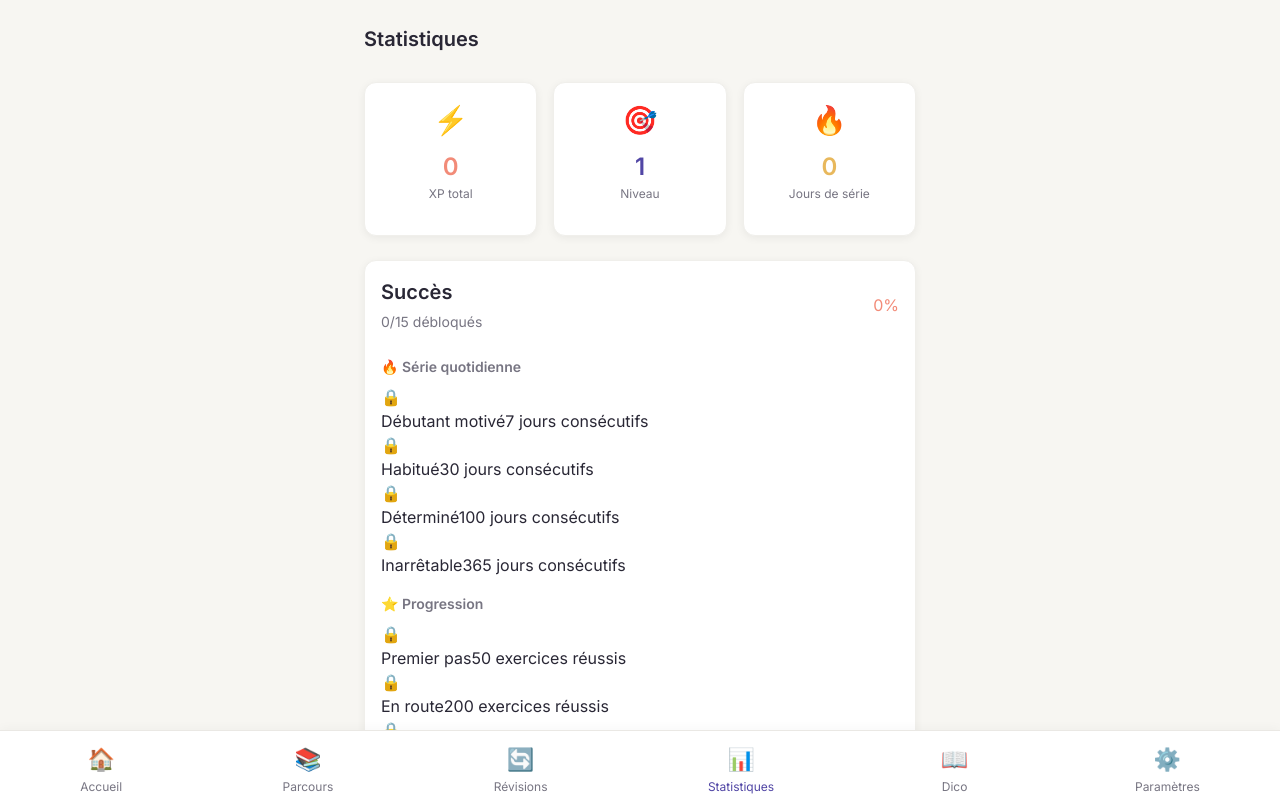
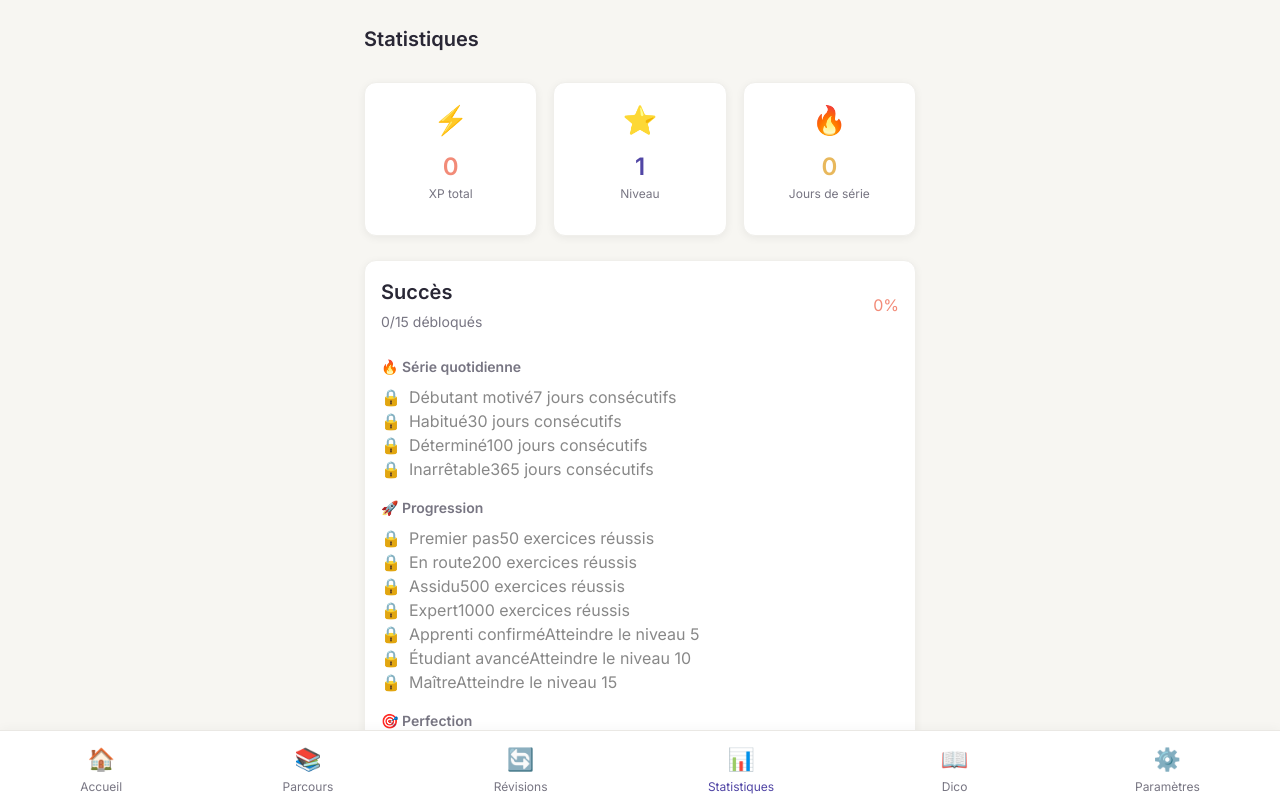
Before and after one commit to Nevens-fr/JapApp, a React (Vite) app: page /statistics in a window 1280 px wide. Shown: the top 798 px of the page. Built offline with nearby package versions, Linux system fonts and the light colour scheme.

Commit message:
lot 9 presqeu ok

```diff
--- a/dev-dist/sw.js
+++ b/dev-dist/sw.js
@@ -78,7 +78,7 @@ define(['./workbox-afac4cd2'], (function (workbox) { 'use strict';
    */
   workbox.precacheAndRoute([{
     "url": "/",
-    "revision": "0.82e8dud7oqk"
+    "revision": "0.qk4tjsvoc4s"
   }], {});
   workbox.cleanupOutdatedCaches();
   workbox.registerRoute(new workbox.NavigationRoute(workbox.createHandlerBoundToURL("/"), {
--- a/src/pages/StatisticsPage.tsx
+++ b/src/pages/StatisticsPage.tsx
@@ -68,7 +68,7 @@ function useAchievements(): Achievement[] {
       id: 'progress-50',
       name: 'Premier pas',
       description: '50 exercices réussis',
-      icon: '⭐',
+      icon: '🚀',
       condition: (s) => s.totalCorrectAnswers >= 50,
       unlocked: false,
       category: 'progression',
@@ -77,7 +77,7 @@ function useAchievements(): Achievement[] {
       id: 'progress-200',
       name: 'En route',
       description: '200 exercices réussis',
-      icon: '⭐',
+      icon: '🚀',
       condition: (s) => s.totalCorrectAnswers >= 200,
       unlocked: false,
       category: 'progression',
@@ -86,7 +86,7 @@ function useAchievements(): Achievement[] {
       id: 'progress-500',
       name: 'Assidu',
       description: '500 exercices réussis',
-      icon: '⭐',
+      icon: '🚀',
       condition: (s) => s.totalCorrectAnswers >= 500,
       unlocked: false,
       category: 'progression',
@@ -95,7 +95,7 @@ function useAchievements(): Achievement[] {
       id: 'progress-1000',
       name: 'Expert',
       description: '1000 exercices réussis',
-      icon: '⭐',
+      icon: '🚀',
       condition: (s) => s.totalCorrectAnswers >= 1000,
       unlocked: false,
       category: 'progression',
@@ -104,7 +104,7 @@ function useAchievements(): Achievement[] {
       id: 'level-5',
       name: 'Apprenti confirmé',
       description: 'Atteindre le niveau 5',
-      icon: '🎓',
+      icon: '⭐',
       condition: (_s, _st, _xp, lv) => lv >= 5,
       unlocked: false,
       category: 'progression',
@@ -113,7 +113,7 @@ function useAchievements(): Achievement[] {
       id: 'level-10',
       name: 'Étudiant avancé',
       description: 'Atteindre le niveau 10',
-      icon: '🎓',
+      icon: '⭐',
       condition: (_s, _st, _xp, lv) => lv >= 10,
       unlocked: false,
       category: 'progression',
@@ -122,7 +122,7 @@ function useAchievements(): Achievement[] {
       id: 'level-15',
       name: 'Maître',
       description: 'Atteindre le niveau 15',
-      icon: '🎓',
+      icon: '⭐',
       condition: (_s, _st, _xp, lv) => lv >= 15,
       unlocked: false,
       category: 'progression',
@@ -132,7 +132,7 @@ function useAchievements(): Achievement[] {
       id: 'perfect-10',
       name: 'Précision débutante',
       description: '10 exercices sans erreur',
-      icon: '💯',
+      icon: '🎯',
       condition: (s, _st, _xp, _lv) => {
         const total = s.totalExercisesAnswered;
         const correct = s.totalCorrectAnswers;
@@ -145,7 +145,7 @@ function useAchievements(): Achievement[] {
       id: 'perfect-50',
       name: 'Précision confirmée',
       description: '50 exercices sans erreur',
-      icon: '💯',
+      icon: '🎯',
       condition: (s, _st, _xp, _lv) => {
         const total = s.totalExercisesAnswered;
         const correct = s.totalCorrectAnswers;
@@ -158,7 +158,7 @@ function useAchievements(): Achievement[] {
       id: 'perfect-100',
       name: 'Perfectionniste',
       description: '100 exercices sans erreur',
-      icon: '💯',
+      icon: '🎯',
       condition: (s, _st, _xp, _lv) => {
         const total = s.totalExercisesAnswered;
         const correct = s.totalCorrectAnswers;
@@ -171,7 +171,7 @@ function useAchievements(): Achievement[] {
       id: 'perfect-500',
       name: 'Infaillible',
       description: '500 exercices sans erreur',
-      icon: '💯',
+      icon: '🎯',
       condition: (s, _st, _xp, _lv) => {
         const total = s.totalExercisesAnswered;
         const correct = s.totalCorrectAnswers;
@@ -199,10 +199,10 @@ export default function StatisticsPage() {
 
   const statItems: StatisticsItem[] = [
     { label: 'XP total', value: xp, icon: '⚡', color: 'var(--color-accent)' },
-    { label: 'Niveau', value: level, icon: '🎯', color: 'var(--color-primary)' },
+    { label: 'Niveau', value: level, icon: '⭐', color: 'var(--color-primary)' },
     { label: 'Leçons complétées', value: stats.totalLessonsCompleted, icon: '📚', color: 'var(--color-success)' },
     { label: 'Exercices réussis', value: stats.totalCorrectAnswers, icon: '✅', color: 'var(--color-success)' },
-    { label: 'Précision', value: `${stats.accuracyRate}%`, icon: '🎯', color: 'var(--color-accent)' },
+    { label: 'Précision', value: `${stats.accuracyRate}%`, icon: '⭐', color: 'var(--color-accent)' },
     { label: 'Score moyen', value: `${stats.averageLessonScore}%`, icon: '📊', color: 'var(--color-warning)' },
     { label: 'Série actuelle', value: `${streak} jours`, icon: '🔥', color: 'var(--color-warning)' },
     { label: 'Meilleure série', value: `${streak} jours`, icon: '🏆', color: 'var(--color-primary)' },
@@ -225,12 +225,13 @@ export default function StatisticsPage() {
   <div
     key={achievement.id}
     className={`achievement-card ${achievement.unlocked ? 'unlocked' : 'locked'}`}
+    style={{ display: 'flex', alignItems: 'center', gap: '8px' }}
   >
     <div className="achievement-card__icon">
       {achievement.unlocked ? achievement.icon : '🔒'}
     </div>
 
-    <div className="achievement-card__info">
+    <div className="achievement-card__info" style={{ color: achievement.unlocked ? 'var(--color-text)' : '#888' }}>
       <span className="achievement-card__name">{achievement.name}</span>
       <span className="achievement-card__description">
         {achievement.description}
@@ -239,7 +240,7 @@ export default function StatisticsPage() {
 
     {achievement.unlocked && (
       <div className="achievement-card__badge" aria-label="Succès débloqué">
-        🏆
+        ✅
       </div>
     )}
   </div>
@@ -261,7 +262,7 @@ export default function StatisticsPage() {
         </Card>
         <Card className='flex-1'>
           <div className='text-center'>
-            <div style={{ fontSize: '28px', marginBottom: '8px' }}>🎯</div>
+            <div style={{ fontSize: '28px', marginBottom: '8px' }}>⭐</div>
             <p style={{ fontSize: '24px', fontWeight: 600, color: 'var(--color-primary)' }}>
               {level}
             </p>
@@ -301,7 +302,7 @@ export default function StatisticsPage() {
 
         <div className='mb-md'>
           <h4 className='text-secondary mb-sm' style={{ fontSize: '14px', fontWeight: 600 }}>
-            ⭐ Progression
+            🚀 Progression
           </h4>
           <div className='achievements-grid'>
             {progressionAchievements.map(renderAchievementCard)}
@@ -310,7 +311,7 @@ export default function StatisticsPage() {
 
         <div>
           <h4 className='text-secondary mb-sm' style={{ fontSize: '14px', fontWeight: 600 }}>
-            💯 Perfection
+            🎯 Perfection
           </h4>
           <div className='achievements-grid'>
             {perfectionAchievements.map(renderAchievementCard)}
```
